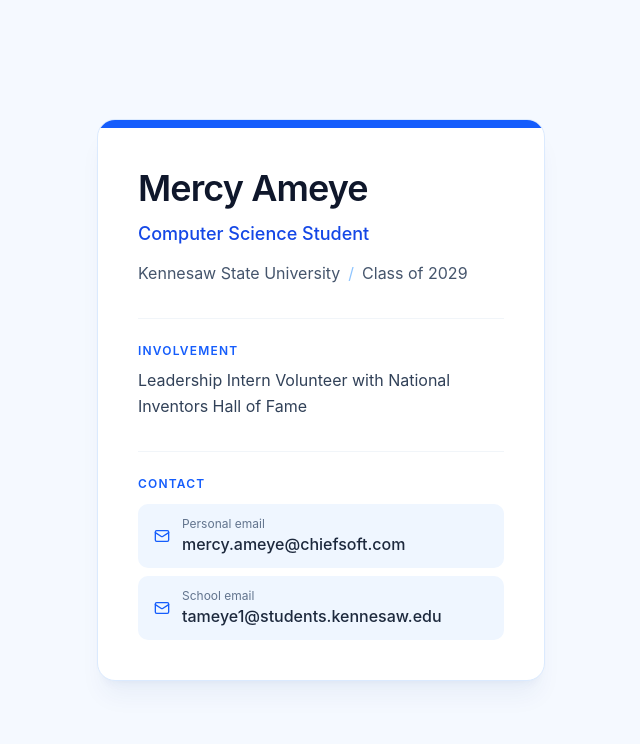
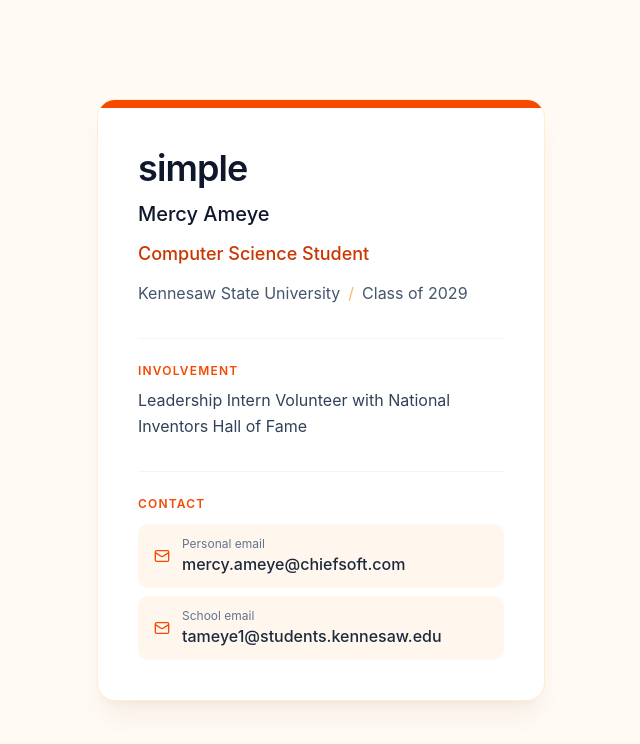
Before and after one commit to mercyameye/mercy234, a Next.js app: page / in a window 1280 px wide. Shown: the top 744 px of the page, without its empty margins (319-959 px from the left). Built offline with nearby package versions, Linux system fonts and the light colour scheme.

Commit message:
feat: update color scheme to orange across app components
V0-Chat-Id: u53TH9LgMG0

```diff
--- a/app/layout.tsx
+++ b/app/layout.tsx
@@ -28,7 +28,7 @@ export const metadata: Metadata = {
 
 export const viewport: Viewport = {
   colorScheme: 'light',
-  themeColor: '#2563eb',
+  themeColor: '#ea580c',
 }
 
 export default function RootLayout({
--- a/app/page.tsx
+++ b/app/page.tsx
@@ -2,7 +2,7 @@ import { CallingCard } from '@/components/calling-card'
 
 export default function Page() {
   return (
-    <main className="flex min-h-svh items-center justify-center bg-blue-50/60 px-4 py-12">
+    <main className="flex min-h-svh items-center justify-center bg-orange-50/60 px-4 py-12">
       <CallingCard />
     </main>
   )
--- a/components/calling-card.tsx
+++ b/components/calling-card.tsx
@@ -3,17 +3,18 @@ import { profile } from '@/lib/profile'
 
 export function CallingCard() {
   return (
-    <article className="w-full max-w-md overflow-hidden rounded-2xl border border-blue-100 bg-white shadow-xl shadow-blue-900/5">
-      <div className="h-2 bg-blue-600" aria-hidden="true" />
+    <article className="w-full max-w-md overflow-hidden rounded-2xl border border-orange-100 bg-white shadow-xl shadow-orange-900/5">
+      <div className="h-2 bg-orange-600" aria-hidden="true" />
       <div className="flex flex-col gap-8 p-8 sm:p-10">
         <header className="flex flex-col gap-3">
           <h1 className="text-balance text-4xl font-semibold tracking-tight text-slate-900">
-            {profile.name}
+            simple
           </h1>
-          <p className="text-lg font-medium text-blue-700">{profile.role}</p>
+          <p className="text-xl font-medium text-slate-900">{profile.name}</p>
+          <p className="text-lg font-medium text-orange-700">{profile.role}</p>
           <p className="text-pretty leading-relaxed text-slate-600">
             {profile.school}
-            <span className="mx-2 text-blue-300" aria-hidden="true">
+            <span className="mx-2 text-orange-300" aria-hidden="true">
               {'/'}
             </span>
             {profile.graduation}
@@ -21,14 +22,14 @@ export function CallingCard() {
         </header>
 
         <section aria-labelledby="involvement-heading" className="flex flex-col gap-2 border-t border-slate-100 pt-6">
-          <h2 id="involvement-heading" className="text-xs font-semibold uppercase tracking-widest text-blue-600">
+          <h2 id="involvement-heading" className="text-xs font-semibold uppercase tracking-widest text-orange-600">
             Involvement
           </h2>
           <p className="text-pretty leading-relaxed text-slate-700">{profile.involvement}</p>
         </section>
 
         <section aria-labelledby="contact-heading" className="flex flex-col gap-3 border-t border-slate-100 pt-6">
-          <h2 id="contact-heading" className="text-xs font-semibold uppercase tracking-widest text-blue-600">
+          <h2 id="contact-heading" className="text-xs font-semibold uppercase tracking-widest text-orange-600">
             Contact
           </h2>
           <ul className="flex flex-col gap-2">
@@ -37,17 +38,17 @@ export function CallingCard() {
                 {email.address ? (
                   <a
                     href={`mailto:${email.address}`}
-                    className="flex items-center gap-3 rounded-lg bg-blue-50 px-4 py-3 text-slate-800 transition-colors hover:bg-blue-100 focus-visible:outline-2 focus-visible:outline-offset-2 focus-visible:outline-blue-600"
+                    className="flex items-center gap-3 rounded-lg bg-orange-50 px-4 py-3 text-slate-800 transition-colors hover:bg-orange-100 focus-visible:outline-2 focus-visible:outline-offset-2 focus-visible:outline-orange-600"
                   >
-                    <Mail className="size-4 shrink-0 text-blue-600" aria-hidden="true" />
+                    <Mail className="size-4 shrink-0 text-orange-600" aria-hidden="true" />
                     <span className="flex flex-col">
                       <span className="text-xs text-slate-500">{email.label}</span>
                       <span className="break-all font-medium">{email.address}</span>
                     </span>
                   </a>
                 ) : (
-                  <div className="flex items-center gap-3 rounded-lg border border-dashed border-blue-200 px-4 py-3">
-                    <Mail className="size-4 shrink-0 text-blue-300" aria-hidden="true" />
+                  <div className="flex items-center gap-3 rounded-lg border border-dashed border-orange-200 px-4 py-3">
+                    <Mail className="size-4 shrink-0 text-orange-300" aria-hidden="true" />
                     <span className="flex flex-col">
                       <span className="text-xs text-slate-500">{email.label}</span>
                       <span className="text-sm text-slate-400">Not added yet</span>
```
